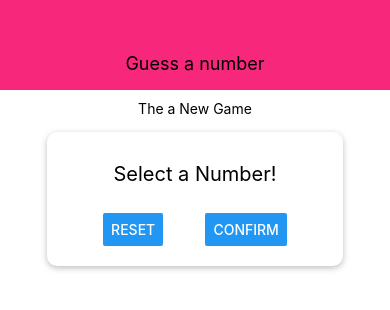
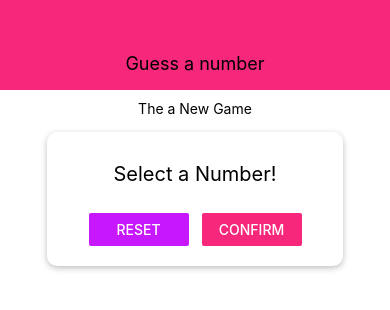
Before and after one commit to mirighost/Guess-a-Number, a React Native app: screen / in a window 390 px wide. Shown: the top 310 px of the page. Built offline with nearby package versions, Linux system fonts and the light colour scheme.

Commit message:
added colors

```diff
--- a/components/Header.js
+++ b/components/Header.js
@@ -1,5 +1,7 @@
 import React from 'react';
 import { View, Text, StyleSheet } from 'react-native';
+
+import Colors from '../constants/color';
 
 const Header = props => {
     return (
@@ -14,7 +16,7 @@
         width: '100%',
         height: 90,
         paddingTop: 36,
-        backgroundColor: '#f7287b',
+        backgroundColor: Colors.primary,
         alignItems: 'center',
         justifyContent: 'center'
     },
--- /dev/null
+++ b/constants/color.js
@@ -0,0 +1,4 @@
+export default {
+    primary: '#f7287b',
+    accent: '#c717fc'
+};
--- a/package.json
+++ b/package.json
@@ -9,6 +9,7 @@
   },
   "dependencies": {
     "expo": "~37.0.3",
+    "meme": "^0.1.2",
     "react": "~16.9.0",
     "react-dom": "~16.9.0",
     "react-native": "https://github.com/expo/react-native/archive/sdk-37.0.1.tar.gz",
--- a/screens/StartGameScreen.js
+++ b/screens/StartGameScreen.js
@@ -2,6 +2,7 @@
 import { View, Text, StyleSheet, TextInput, Button } from 'react-native';
 
 import Card from '../components/Card';
+import Colors from '../constants/color';
 
 const StartGameScreen = props => {
     return (
@@ -13,8 +14,12 @@
                 <TextInput />
 
                 <View style={styles.buttonContainer}>
-                    <Button title="Reset" onPress={() => { }} />
-                    <Button title="Confirm" onPress={() => { }} />
+                    <View style={styles.button}>
+                        <Button title="Reset" onPress={() => { }} color={Colors.accent} /> {/* reset button*/}
+                    </View>
+                    <View style={styles.button}>
+                        <Button title="Confirm" onPress={() => { }} color={Colors.primary} /> {/* confirm button*/}
+                    </View>
                 </View>
             </Card>
         </View>
@@ -42,6 +47,9 @@
         width: '100%',
         justifyContent: 'space-around',
         paddingHorizontal: 15
+    },
+    button: {
+        width: 100
     }
 });
 
```
Also changed, not shown: .expo-shared/assets.json, 1 other file (tests, documents, lock files or other folders).
